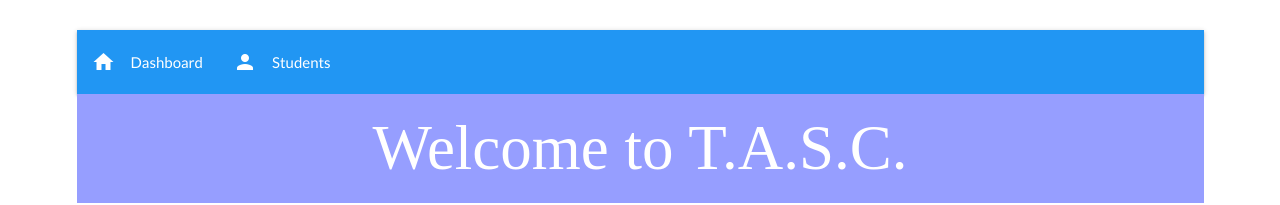
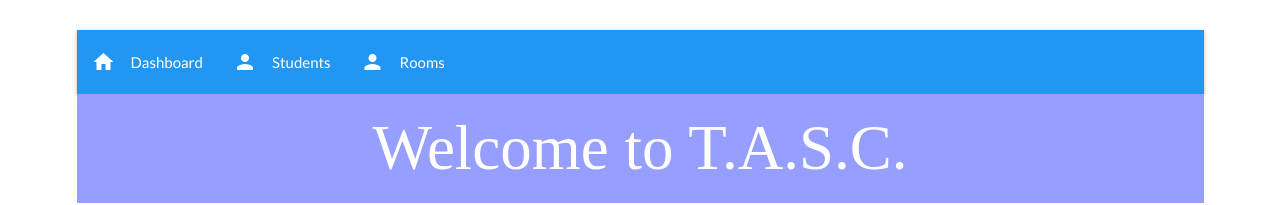
Before and after one commit to jstone18/tasc-frontend, a React (Create React App) app: page / in a window 1280 px wide. Shown: the top 205 px of the page. Built offline with nearby package versions, Linux system fonts and the light colour scheme; no server answers; a web font is replaced by a local one.

Commit message:
Update navbar with rooms tab

```diff
--- a/src/components/Navbar.js
+++ b/src/components/Navbar.js
@@ -46,6 +46,12 @@ class Navbar extends Component {
 									<i className="material-icons left">person</i>
 								</Link>
 							</li>
+							<li>
+								<Link to="/rooms" className=" item">
+									Rooms
+									<i className="material-icons left">person</i>
+								</Link>
+							</li>
 						</ul>
 					</div>
 				</nav>
```
